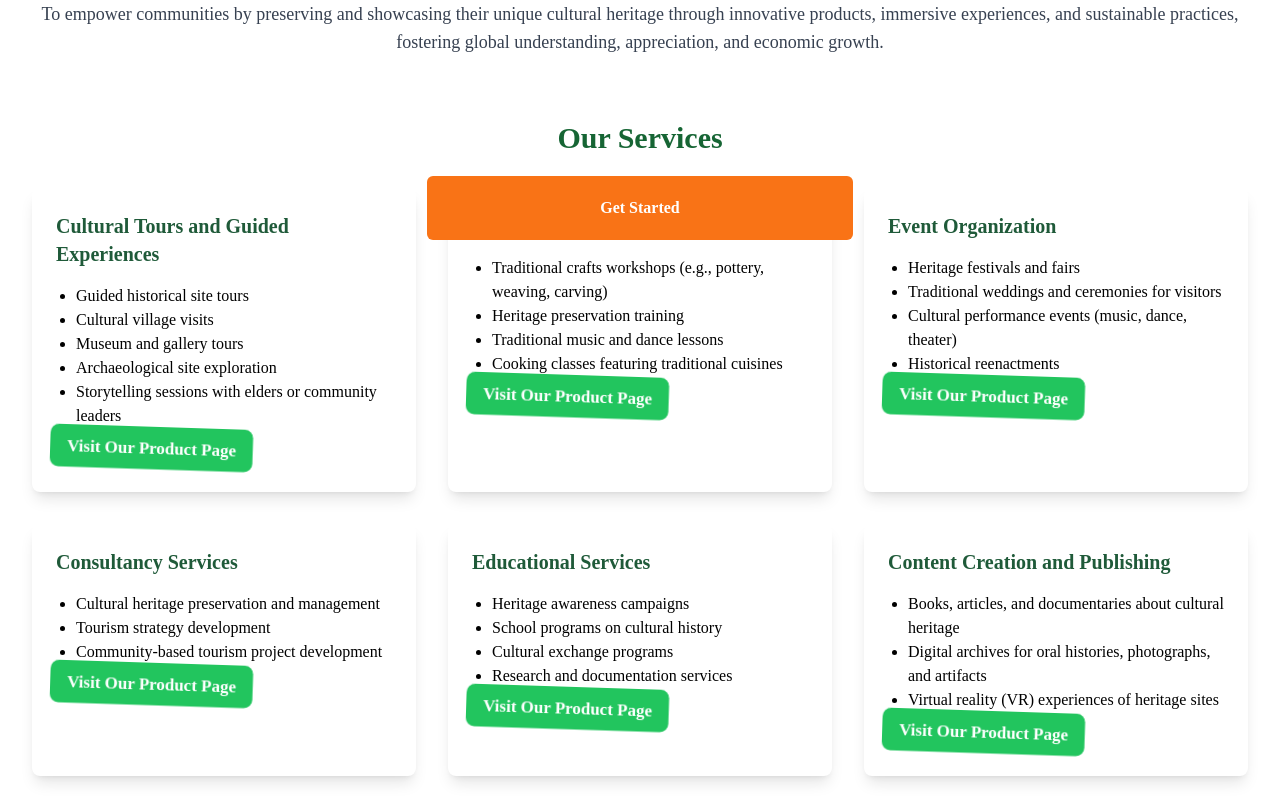
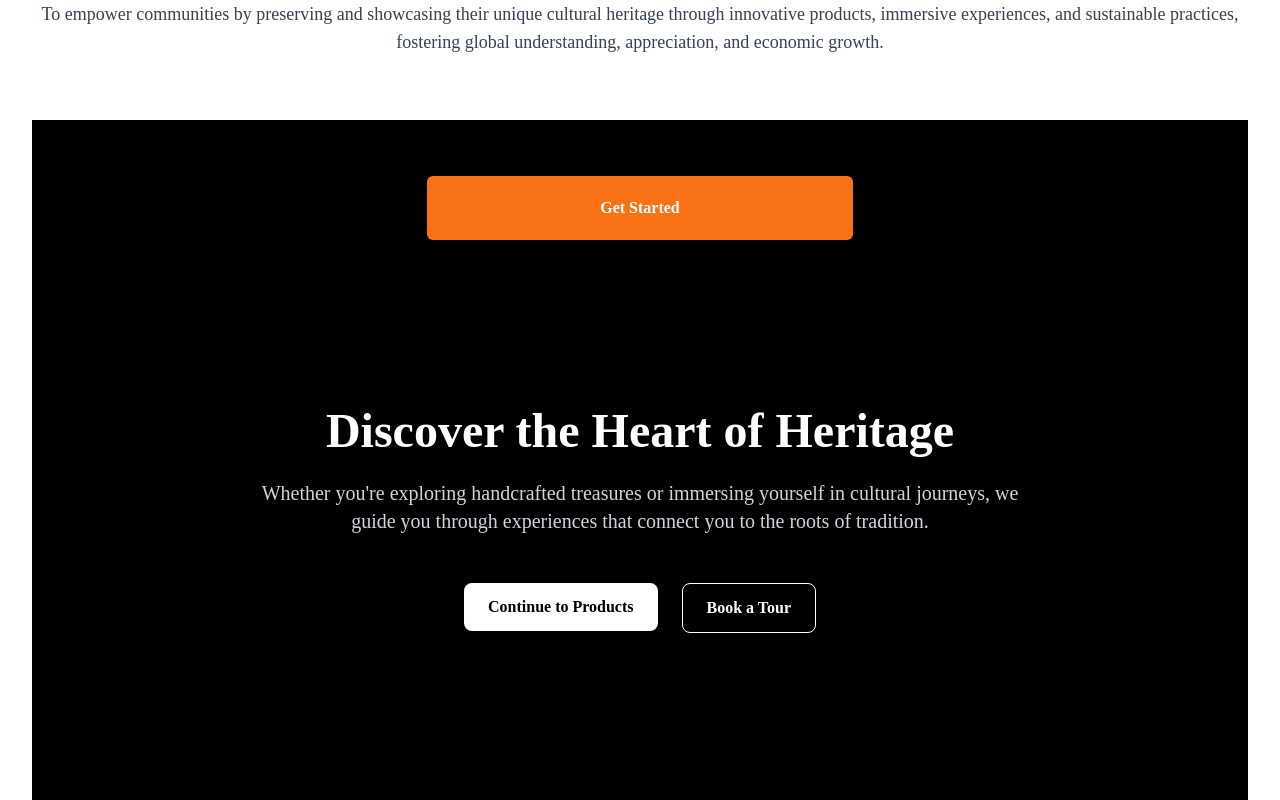
Before and after one commit to Bonheurbrave/nkurageurwanda, a React (Vite) app: page / in a window 1280 px wide. Shown: the part 480-1280 px from the top of the page. Built offline with nearby package versions, Linux system fonts and the light colour scheme.

Commit message:
Update AboutUs.jsx

```diff
--- a/src/components/home/AboutUs.jsx
+++ b/src/components/home/AboutUs.jsx
@@ -99,181 +99,35 @@ const AboutUs = () => {
         </p>
       </section>
 
-      {/* Services Section */}
-      <section className="max-w-7xl mx-auto mb-16">
-        <h2 className="text-3xl font-semibold text-green-800 text-center mb-8">Our Services</h2>
-
-        <div className="grid grid-cols-1 md:grid-cols-2 lg:grid-cols-3 gap-8">
-          <div className="p-6 bg-white shadow-lg rounded-lg">
-            <h3 className="text-xl font-semibold text-green-700 mb-4">Cultural Tours and Guided Experiences</h3>
-            <ul className="list-disc pl-5">
-              <li>Guided historical site tours</li>
-              <li>Cultural village visits</li>
-              <li>Museum and gallery tours</li>
-              <li>Archaeological site exploration</li>
-              <li>Storytelling sessions with elders or community leaders</li>
-            </ul>
-            <Link to="/tours">
-    <motion.button
-      className="bg-green-500 text-white font-semibold py-2 px-4 rounded-lg focus:outline-none"
-      initial={{ scale: 1 }}
-      animate={{
-        scale: [1, 1.1, 1], // Loop animation for scaling effect
-        rotate: [0, 3, 0], // Subtle rotation
-      }}
-      transition={{
-        repeat: Infinity, // Loop infinitely
-        repeatType: "loop", // Repeat the animation loop
-        duration: 1.5, // Duration for one complete loop cycle
-        ease: "easeInOut", // Smooth transition
-      }}
-    >
-      Visit Our Product Page
-    </motion.button>
+     {/* Elegant CTA Section */}
+<section className="min-h-screen bg-black text-white flex flex-col justify-center items-center px-6">
+  <h2 className="text-4xl md:text-5xl font-bold mb-6 text-center">
+    Discover the Heart of Heritage
+  </h2>
+  <p className="text-lg md:text-xl text-gray-300 text-center max-w-3xl mb-12">
+    Whether you're exploring handcrafted treasures or immersing yourself in cultural journeys, we guide you through experiences that connect you to the roots of tradition.
+  </p>
+  <div className="flex flex-col md:flex-row gap-6">
+    <Link to="/products">
+      <motion.button
+        whileHover={{ scale: 1.05 }}
+        whileTap={{ scale: 0.95 }}
+        className="bg-white text-black font-semibold py-3 px-6 rounded-lg shadow-md hover:bg-gray-100 transition"
+      >
+        Continue to Products
+      </motion.button>
     </Link>
-          </div>
-
-          <div className="p-6 bg-white shadow-lg rounded-lg">
-            <h3 className="text-xl font-semibold text-green-700 mb-4">Workshops and Training</h3>
-            <ul className="list-disc pl-5">
-              <li>Traditional crafts workshops (e.g., pottery, weaving, carving)</li>
-              <li>Heritage preservation training</li>
-              <li>Traditional music and dance lessons</li>
-              <li>Cooking classes featuring traditional cuisines</li>
-            </ul>
-            <Link to="/products">
-    <motion.button
-      className="bg-green-500 text-white font-semibold py-2 px-4 rounded-lg focus:outline-none"
-      initial={{ scale: 1 }}
-      animate={{
-        scale: [1, 1.1, 1], // Loop animation for scaling effect
-        rotate: [0, 3, 0], // Subtle rotation
-      }}
-      transition={{
-        repeat: Infinity, // Loop infinitely
-        repeatType: "loop", // Repeat the animation loop
-        duration: 1.5, // Duration for one complete loop cycle
-        ease: "easeInOut", // Smooth transition
-      }}
-    >
-      Visit Our Product Page
-    </motion.button>
+    <Link to="/tours">
+      <motion.button
+        whileHover={{ scale: 1.05 }}
+        whileTap={{ scale: 0.95 }}
+        className="bg-transparent border border-white text-white font-semibold py-3 px-6 rounded-lg shadow-md hover:bg-white hover:text-black transition"
+      >
+        Book a Tour
+      </motion.button>
     </Link>
-          </div>
-
-          <div className="p-6 bg-white shadow-lg rounded-lg">
-            <h3 className="text-xl font-semibold text-green-700 mb-4">Event Organization</h3>
-            <ul className="list-disc pl-5">
-              <li>Heritage festivals and fairs</li>
-              <li>Traditional weddings and ceremonies for visitors</li>
-              <li>Cultural performance events (music, dance, theater)</li>
-              <li>Historical reenactments</li>
-            </ul>
-            <Link to="/products">
-    <motion.button
-      className="bg-green-500 text-white font-semibold py-2 px-4 rounded-lg focus:outline-none"
-      initial={{ scale: 1 }}
-      animate={{
-        scale: [1, 1.1, 1], // Loop animation for scaling effect
-        rotate: [0, 3, 0], // Subtle rotation
-      }}
-      transition={{
-        repeat: Infinity, // Loop infinitely
-        repeatType: "loop", // Repeat the animation loop
-        duration: 1.5, // Duration for one complete loop cycle
-        ease: "easeInOut", // Smooth transition
-      }}
-    >
-      Visit Our Product Page
-    </motion.button>
-    </Link>
-          </div>
-
-          <div className="p-6 bg-white shadow-lg rounded-lg">
-            <h3 className="text-xl font-semibold text-green-700 mb-4">Consultancy Services</h3>
-            <ul className="list-disc pl-5">
-              <li>Cultural heritage preservation and management</li>
-              <li>Tourism strategy development</li>
-              <li>Community-based tourism project development</li>
-            </ul>
-            <Link to="/products">
-    <motion.button
-      className="bg-green-500 text-white font-semibold py-2 px-4 rounded-lg focus:outline-none"
-      initial={{ scale: 1 }}
-      animate={{
-        scale: [1, 1.1, 1], // Loop animation for scaling effect
-        rotate: [0, 3, 0], // Subtle rotation
-      }}
-      transition={{
-        repeat: Infinity, // Loop infinitely
-        repeatType: "loop", // Repeat the animation loop
-        duration: 1.5, // Duration for one complete loop cycle
-        ease: "easeInOut", // Smooth transition
-      }}
-    >
-      Visit Our Product Page
-    </motion.button>
-    </Link>
-          </div>
-
-          <div className="p-6 bg-white shadow-lg rounded-lg">
-            <h3 className="text-xl font-semibold text-green-700 mb-4">Educational Services</h3>
-            <ul className="list-disc pl-5">
-              <li>Heritage awareness campaigns</li>
-              <li>School programs on cultural history</li>
-              <li>Cultural exchange programs</li>
-              <li>Research and documentation services</li>
-            </ul>
-            <Link to="/products">
-    <motion.button
-      className="bg-green-500 text-white font-semibold py-2 px-4 rounded-lg focus:outline-none"
-      initial={{ scale: 1 }}
-      animate={{
-        scale: [1, 1.1, 1], // Loop animation for scaling effect
-        rotate: [0, 3, 0], // Subtle rotation
-      }}
-      transition={{
-        repeat: Infinity, // Loop infinitely
-        repeatType: "loop", // Repeat the animation loop
-        duration: 1.5, // Duration for one complete loop cycle
-        ease: "easeInOut", // Smooth transition
-      }}
-    >
-      Visit Our Product Page
-    </motion.button>
-    </Link>
-          </div>
-
-          <div className="p-6 bg-white shadow-lg rounded-lg">
-            <h3 className="text-xl font-semibold text-green-700 mb-4">Content Creation and Publishing</h3>
-            <ul className="list-disc pl-5">
-              <li>Books, articles, and documentaries about cultural heritage</li>
-              <li>Digital archives for oral histories, photographs, and artifacts</li>
-              <li>Virtual reality (VR) experiences of heritage sites</li>
-            </ul>
-            <Link to="/products">
-    <motion.button
-      className="bg-green-500 text-white font-semibold py-2 px-4 rounded-lg focus:outline-none"
-      initial={{ scale: 1 }}
-      animate={{
-        scale: [1, 1.1, 1], // Loop animation for scaling effect
-        rotate: [0, 3, 0], // Subtle rotation
-      }}
-      transition={{
-        repeat: Infinity, // Loop infinitely
-        repeatType: "loop", // Repeat the animation loop
-        duration: 1.5, // Duration for one complete loop cycle
-        ease: "easeInOut", // Smooth transition
-      }}
-    >
-      Visit Our Product Page
-    </motion.button>
-    </Link>
-          </div>
-          {/* More services can be added in a similar way */}
-        </div>
-      </section>
-
+  </div>
+</section>
 
       {/* Products Section */}
       <section className="max-w-7xl mx-auto mb-16">
```
